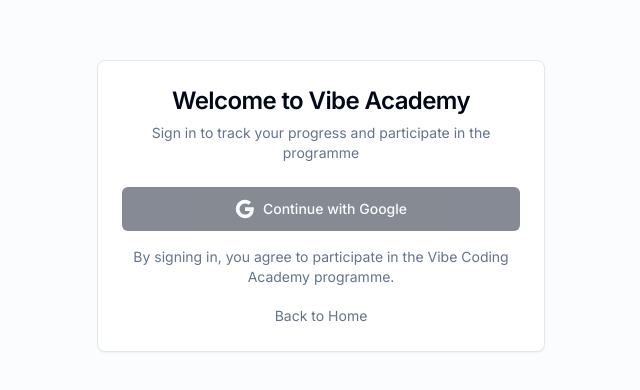
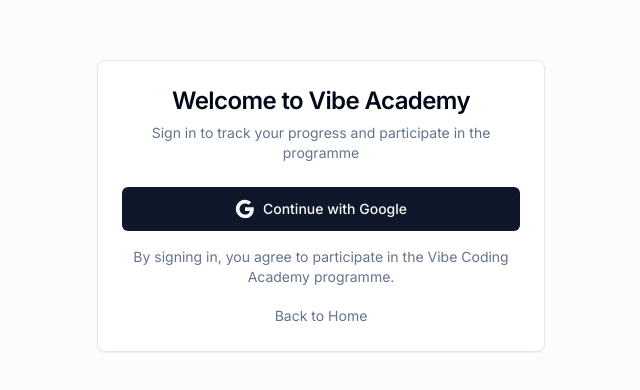
Before and after one commit to unboxed/vibe-coding-academy, a Next.js app: page /login in a window 1280 px wide. Shown: the part 194-584 px from the top of the page, without its empty margins (319-959 px from the left). Built offline with nearby package versions, Linux system fonts and the light colour scheme; no server answers.

Commit message:
Fix login button being disabled by authLoading state

```diff
--- a/app/(auth)/login/page.tsx
+++ b/app/(auth)/login/page.tsx
@@ -62,7 +62,7 @@ function LoginContent() {
 
         <Button
           onClick={handleGoogleLogin}
-          disabled={isLoading || authLoading}
+          disabled={isLoading}
           className="w-full"
           size="lg"
         >
```
